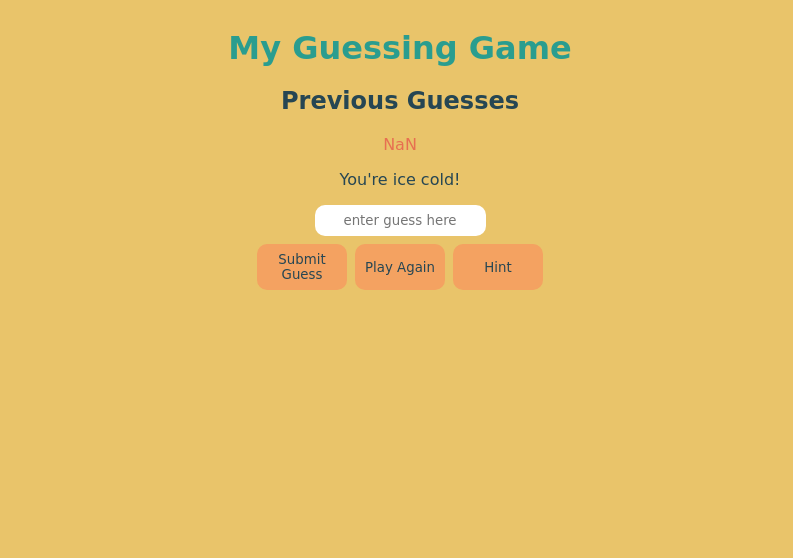
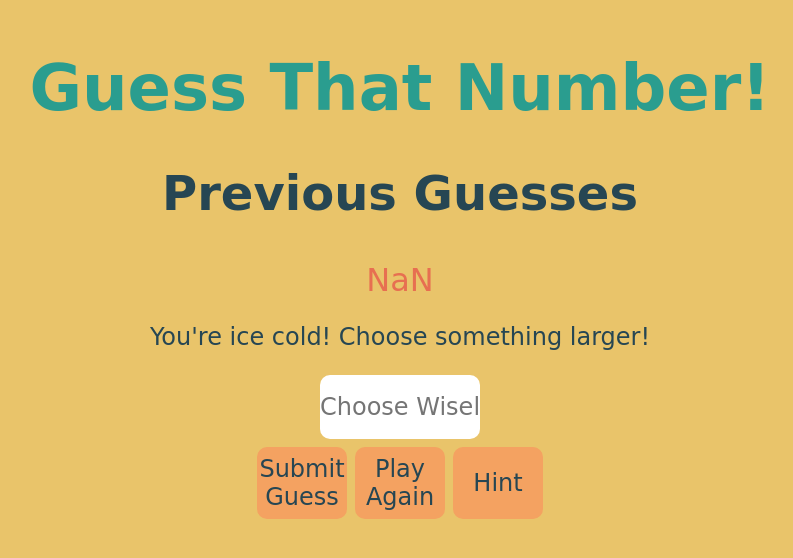
Before and after one commit to corumgold/guessinGame, a website: page index.html in a window 1280 px wide. Both pictures are taken after typing "Sample" into the empty fields and a click on the button "Submit Guess". Shown: the whole page, without its empty margins (240-1033 px from the left). Drawn offline with Linux system fonts and the light colour scheme; a web font is replaced by a local one.

Commit message:
Make text larger and add larger or smaller indicator

```diff
--- a/index.html
+++ b/index.html
@@ -14,11 +14,11 @@
   </head>
 
   <body>
-    <h1>My Guessing Game</h1>
+    <h1>Guess That Number!</h1>
     <h2>Previous Guesses</h2>
     <ul id="past-guesses"></ul>
     <p id="notifier"></p>
-    <input id="guess-input" type="text" placeholder="enter guess here" />
+    <input id="guess-input" type="text" placeholder="Choose Wisely!" />
     <div id="buttons">
       <button id="submit-guess">Submit Guess</button>
       <button id="new-game">Play Again</button>
--- a/js/guessing-game.js
+++ b/js/guessing-game.js
@@ -61,16 +61,25 @@ class Game {
     } else if (this.pastGuesses.length < 4) {
       this.pastGuesses.push(this.playersGuess);
       let diff = this.difference();
+      let updateText = "";
       switch (true) {
         case diff < 10:
-          return "You're burning up!";
+          updateText = "You're burning up!";
+          break;
         case diff < 25:
-          return "You're lukewarm.";
+          updateText = "You're lukewarm.";
+          break;
         case diff < 50:
-          return "You're a bit chilly.";
+          updateText = "You're a bit chilly.";
+          break;
         default:
-          return "You're ice cold!";
+          updateText = "You're ice cold!";
+          break;
       }
+      if (this.playersGuess > this.winningNumber) {
+        updateText += " Choose something smaller!";
+      } else updateText += " Choose something larger!";
+      return updateText;
     } else return "You Lose.";
   }
 
--- a/main.css
+++ b/main.css
@@ -5,11 +5,14 @@ body {
   align-items: center;
   background-color: #e9c46a;
   font-family: "Edu VIC WA NT Beginner", cursive;
+  font-size: 1.5rem;
+  text-align: center;
 }
 
 h1 {
   color: #2a9d8f;
   margin-bottom: 0;
+  font-size: 4rem;
 }
 
 h2,
@@ -18,11 +21,16 @@ button {
   color: #264653;
 }
 
+h2 {
+  font-size: 3rem;
+}
+
 ul {
   margin: 0;
   color: #e76f51;
   list-style: none;
   padding: 0;
+  font-size: 2rem;
 }
 
 input,
@@ -32,6 +40,12 @@ button {
   padding: 0.5rem 0;
   font-family: inherit;
   text-align: center;
+  font-size: 1.5rem;
+}
+
+input {
+  height: 3rem;
+  width: 10rem;
 }
 
 #buttons {
```
